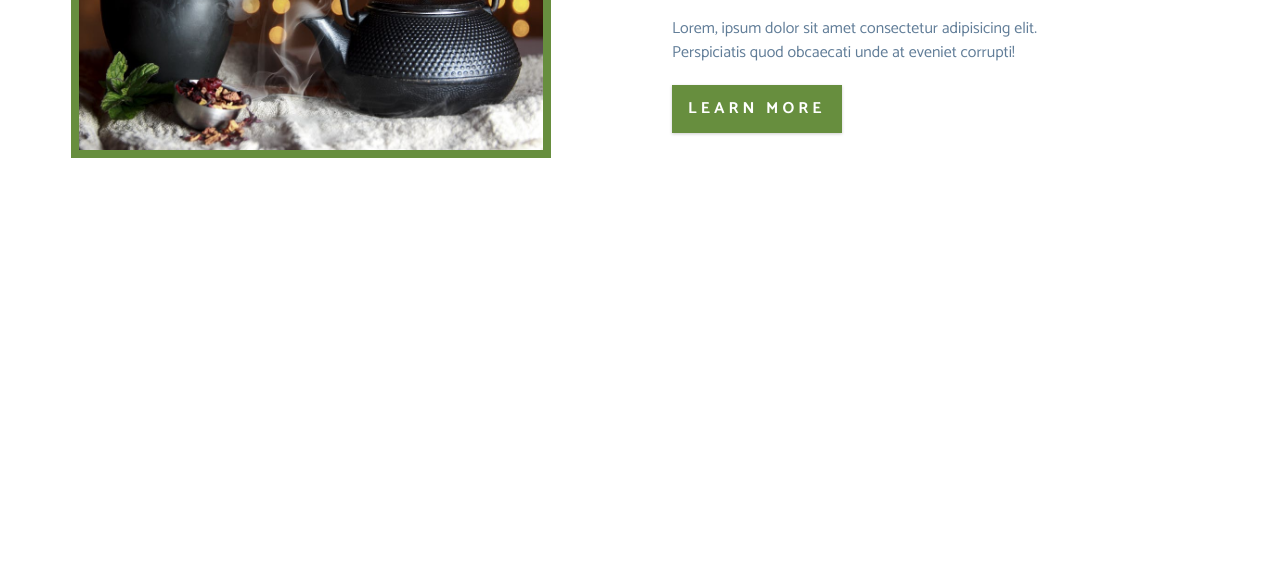
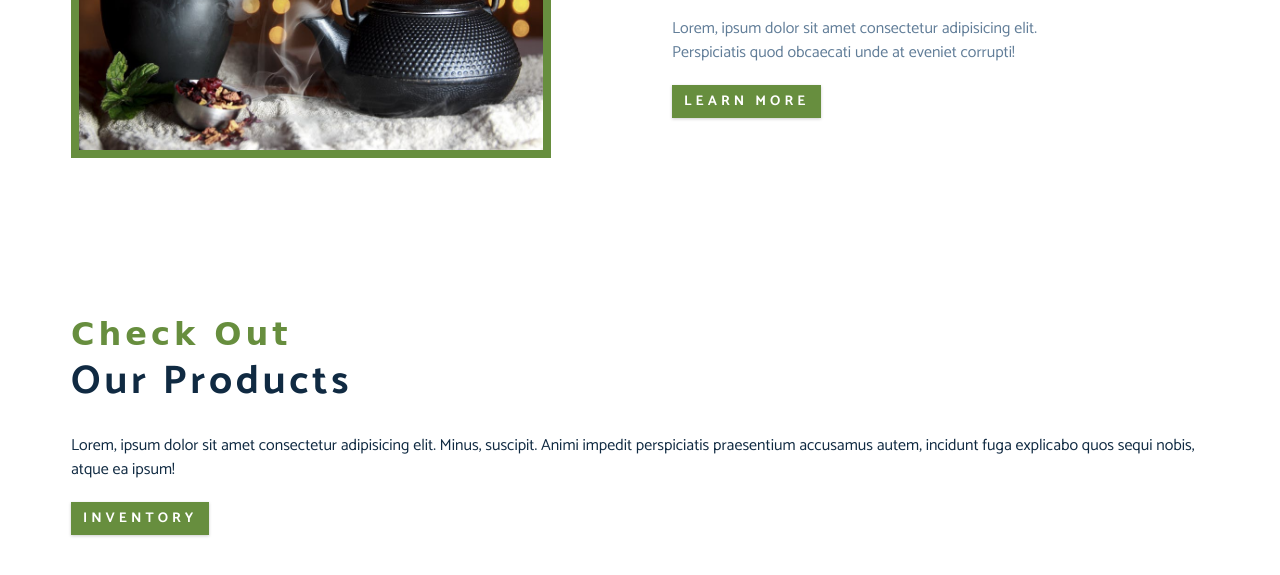
Before and after one commit to vbsreddy1/webTechnologies, a plain HTML site: page TeaStation/index.html in a window 1280 px wide. Shown: the part 1307-1882 px from the top of the page. Before the commit the page ends 1561 px from the top, so only its background shows below. Drawn offline with Linux system fonts and the light colour scheme; a web font is replaced by a local one.

Commit message:
New Changes

```diff
--- a/TeaStation/css/styles.css
+++ b/TeaStation/css/styles.css
@@ -98,12 +98,12 @@ p {
   text-transform: uppercase;
   background: var(--clr-primary);
   color: var(--clr-white-main);
-  padding: 0.75rem 1rem;
+  padding: 0.375rem 0.75rem;
   letter-spacing: var(--spacing);
   display: inline-block;
   font-weight: 700;
   transition: var(--transition);
-  font-size: 1rem;
+  font-size: 0.875rem;
   border: none;
   cursor: pointer;
   box-shadow: 0 1px 3px rgba(0, 0, 0, 0.2);
--- a/TeaStation/index.html
+++ b/TeaStation/index.html
@@ -109,5 +109,23 @@
       </div>
     </section>
 
+    <!-- About our Products Section -->
+    <section class="products">
+      <div class="section-center clearfix">
+
+        <article class="products-info">
+          <div class="section-title">
+            <h3>check out</h3>
+            <h2>our products</h2>
+          </div>
+
+          <p class="product-text">Lorem, ipsum dolor sit amet consectetur adipisicing elit. Minus, suscipit. Animi impedit perspiciatis praesentium accusamus autem, incidunt fuga explicabo quos sequi nobis, atque ea ipsum!</p>
+          <a href="products.html" class="btn">inventory</a>
+        </article>
+
+      </div>
+    </section>
+
+
   </body>
 </html>
```
Also changed, not shown: TeaStation/app.js (deleted, +0 -16 lines).
